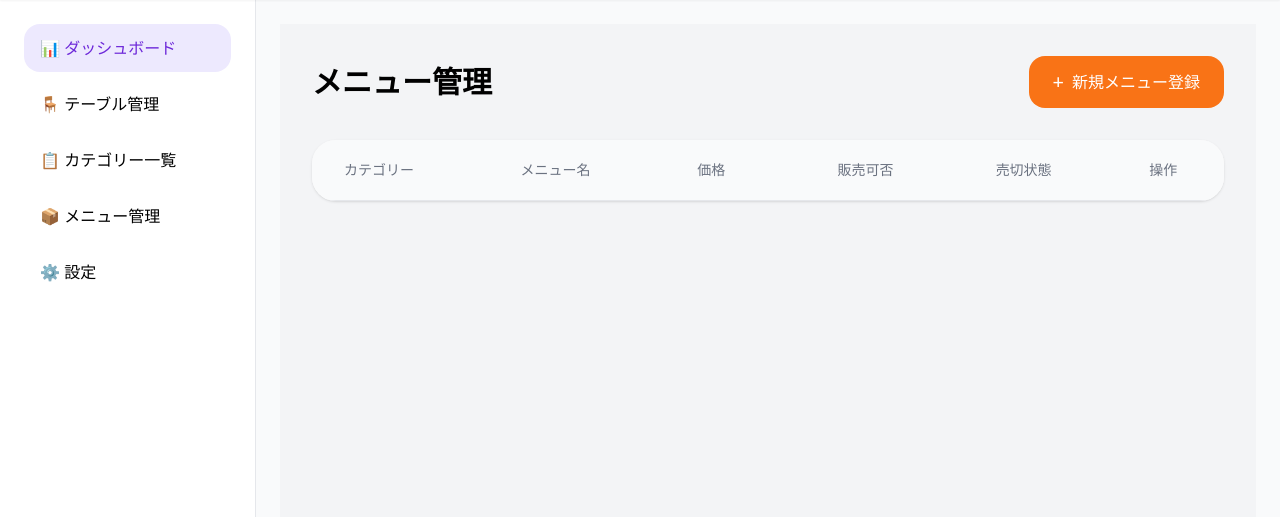
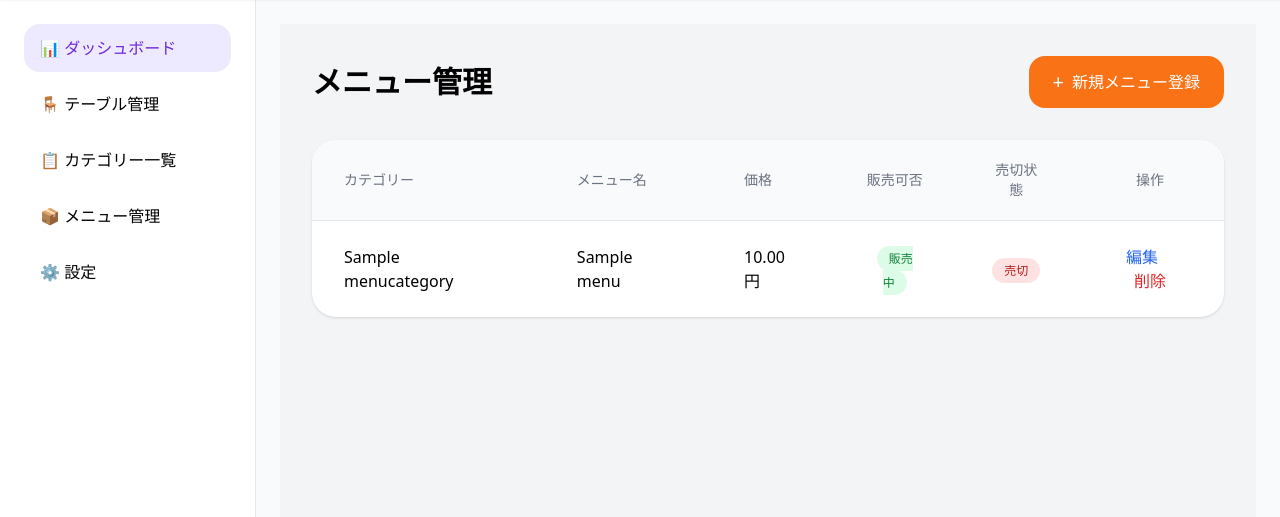
Before and after one commit to Junjehyun/mobile-order_django, a Django app: page /stores/menus/ in a window 1280 px wide. Shown: the part 57-574 px from the top of the page. Run offline with Django 5.2, Linux system fonts and the light colour scheme; a user stored in the database is signed in; tables that the repository leaves empty hold one stand-in row (values such as "Sample post"); lists and menus that the app fills with data are empty.

Commit message:
A06 Complete

```diff
--- a/static/css/output.css
+++ b/static/css/output.css
@@ -721,16 +721,16 @@ video {
   width: 4rem;
 }
 
+.w-5 {
+  width: 1.25rem;
+}
+
 .w-64 {
   width: 16rem;
 }
 
 .w-full {
   width: 100%;
-}
-
-.w-5 {
-  width: 1.25rem;
 }
 
 .max-w-2xl {
@@ -853,6 +853,10 @@ video {
   border-radius: 1.5rem;
 }
 
+.rounded-full {
+  border-radius: 9999px;
+}
+
 .rounded-xl {
   border-radius: 0.75rem;
 }
@@ -941,6 +945,11 @@ video {
   background-color: rgb(249 250 251 / var(--tw-bg-opacity, 1));
 }
 
+.bg-green-100 {
+  --tw-bg-opacity: 1;
+  background-color: rgb(220 252 231 / var(--tw-bg-opacity, 1));
+}
+
 .bg-green-50 {
   --tw-bg-opacity: 1;
   background-color: rgb(240 253 244 / var(--tw-bg-opacity, 1));
@@ -1021,6 +1030,11 @@ video {
   padding-right: 3rem;
 }
 
+.px-3 {
+  padding-left: 0.75rem;
+  padding-right: 0.75rem;
+}
+
 .px-4 {
   padding-left: 1rem;
   padding-right: 1rem;
@@ -1039,6 +1053,11 @@ video {
 .px-8 {
   padding-left: 2rem;
   padding-right: 2rem;
+}
+
+.py-1 {
+  padding-top: 0.25rem;
+  padding-bottom: 0.25rem;
 }
 
 .py-12 {
@@ -1205,6 +1224,11 @@ video {
   color: rgb(22 163 74 / var(--tw-text-opacity, 1));
 }
 
+.text-green-700 {
+  --tw-text-opacity: 1;
+  color: rgb(21 128 61 / var(--tw-text-opacity, 1));
+}
+
 .text-orange-600 {
   --tw-text-opacity: 1;
   color: rgb(234 88 12 / var(--tw-text-opacity, 1));
--- a/stores/forms.py
+++ b/stores/forms.py
@@ -214,6 +214,8 @@ class MenuForm(forms.ModelForm):
         """
         フォームの初期化時点でstoreごとのカテゴリーだけ表示することにquerysetを制限
         """
+        self.store = kwargs.pop('store', None)
+
         super().__init__(*args, **kwargs)
         if self.store:
             self.fields['category'].queryset = self.store.categories.filter(
--- a/stores/urls.py
+++ b/stores/urls.py
@@ -1,5 +1,19 @@
 from django.urls import path
-from .views import StoreRegistrationView, DashboardView, TableManagementView, TableCreateView, TableUpdateView, TableDeleteView, CategoryManagementView, CategoryCreateView, CategoryUpdateView, CategoryDeleteView
+from .views import (
+    StoreRegistrationView,
+    DashboardView,
+    TableManagementView,
+    TableCreateView,
+    TableUpdateView,
+    TableDeleteView,
+    CategoryManagementView,
+    CategoryCreateView,
+    CategoryUpdateView,
+    CategoryDeleteView,
+    MenuCreateView,
+    MenuUpdateView,
+    MenuDeleteView,
+)
 from django.views.generic import TemplateView
 from .views import MenuManagementView
 
@@ -25,4 +39,7 @@ urlpatterns = [
     path('categories/<int:pk>/delete/', CategoryDeleteView.as_view(), name='a05_category_delete'),
     #A06 メニュー管理
     path('menus/', MenuManagementView.as_view(), name='a06_menu_management'),
+    path('menus/create/', MenuCreateView.as_view(), name='a06_menu_create'),
+    path('menus/<int:pk>/update/', MenuUpdateView.as_view(), name='a06_menu_update'),
+    path('menus/<int:pk>/delete/', MenuDeleteView.as_view(), name='a06_menu_delete'),
 ]
--- a/stores/views.py
+++ b/stores/views.py
@@ -10,11 +10,11 @@ from .models import Store
 from .forms import StoreRegistrationForm, StoreTableForm #forms.pyからStoreRegistrationFormとStoreTableFormをインポート
 from django.views.generic import TemplateView
 from django.contrib.auth.mixins import LoginRequiredMixin
-from .models import StoreTable
+from .models import StoreTable, Menu
 from django.contrib import messages
 from django.utils import timezone
 from .models import MenuCategory
-from .forms import MenuCategoryForm
+from .forms import MenuCategoryForm, MenuForm
 from django.conf import settings
 from django.db import models
 from django.core.files.storage import default_storage
@@ -335,25 +335,116 @@ class CategoryDeleteView(LoginRequiredMixin, DeleteView):
 
 
 #A06
-class MenuManagementView(LoginRequiredMixin, TemplateView):
+class MenuManagementView(LoginRequiredMixin, ListView):
     """
         A06メニュー管理画面
     """
+    model = Menu
     template_name = 'admin/A06_menu_management.html'
+    context_object_name = 'menus'
+    login_url = 'login'
 
     def get(self, request, *args, **kwargs):
         if not hasattr(request.user, 'store') or request.user.store is None:
             messages.error(request, '店舗情報が登録されていません。まず店舗基本情報を登録してください。')
             return redirect('stores:a02_store_register')
+        return super().get(request, *args, **kwargs)
 
-        return super().get(request, *args, **kwargs)
+    def get_queryset(self):
+        return Menu.objects.filter(
+            store=self.request.user.store,
+            deleted_at__isnull=True
+        ).select_related('category').order_by('category__display_order', 'name')
 
     def get_context_data(self, **kwargs):
         context = super().get_context_data(**kwargs)
         context['title'] = 'メニュー管理'
         context['current_page'] = 'menus'
+        context['categories'] = self.request.user.store.categories.filter(
+            deleted_at__isnull=True
+        ).order_by('display_order', 'name')
         return context
 
-#class MenuCreateView(LoginRequiredMixin, CreateView):
-#class MenuUpdateView(LoginRequiredMixin, UpdateView):
-#class MenuDeleteView(LoginRequiredMixin, DeleteView):
+class MenuCreateView(LoginRequiredMixin, CreateView):
+    model = Menu
+    form_class = MenuForm
+    template_name = 'admin/a06_menu_management.html'
+    success_url = reverse_lazy('stores:a06_menu_management')
+
+    def get(self, request, *args, **kwargs):
+        if not hasattr(request.user, 'store') or request.user.store is None:
+            messages.error(request, '店舗情報が登録されていません。')
+            return redirect('stores:a02_store_register')
+        return super().get(request, *args, **kwargs)
+
+    def form_valid(self, form):
+        """Image Upload & Connecting Store & Success Message"""
+        menu = form.save(commit=False)
+        menu.store = self.request.user.store
+
+        # Image File
+        image = self.request.FILES.get('image')
+        if image:
+            folder = f"meus/{menu.store.store_id}/"
+            filename = f"menu_{menu.name}_{image.name}"
+            path = default_storage.save(folder + filename, ContentFile(image.read()))
+            menu.image_url = f"{settings.MEDIA_URL}{path}"
+
+        menu.save()
+        messages.success(self.request, 'メニューを登録しました。')
+        return redirect(self.success_url)
+
+    def get_form_kwargs(self):
+        return super().get_form_kwargs()
+        kwargs['store'] = self.request.user.store
+        return self.kwargs
+
+class MenuUpdateView(LoginRequiredMixin, UpdateView):
+    """Menu Edit"""
+    model = Menu
+    form_class = MenuForm
+    template_name = 'admin/A06_menu_management.html'
+    success_url = reverse_lazy('stores:a06_menu_management')
+
+    def get_queryset(self):
+        return Menu.objects.filter(
+            store=self.request.user.store,
+            deleted_at__isnull=True
+        )
+
+    def form_valid(self, form):
+        menu = form.save(commit=False)
+
+        image = self.request.FILES.get('image')
+        if image:
+            folder = f"menus/{menu.store.store_id}/"
+            filename = f"menu_{menu.name}_{image.name}"
+            path = default_storage.save(folder + filename, ContentFile(image.read()))
+            menu.image_url = f"{settings.MEDIA_URL}{path}"
+
+        menu.save()
+        messages.success(self.request, 'メニュー情報を更新しました。')
+        return redirect(self.success_url)
+
+    def get_form_kwargs(self):
+        kwargs = super().get_form_kwargs()
+        kwargs['store'] = self.request.user.store
+        return kwargs
+
+class MenuDeleteView(LoginRequiredMixin, DeleteView):
+    """Menu Delete"""
+    model = Menu
+    success_url = reverse_lazy('stores:a06_menu_management')
+
+    def get_queryset(self):
+        return Menu.objects.filter(
+            store=self.request.user.store,
+            deleted_at__isnull=True
+        )
+
+    def form_valid(self, form):
+        self.object = self.get_object()
+        self.object.deleted_at = timezone.now()   # Soft Delete
+        self.object.save()
+        messages.success(self.request, 'メニューを削除しました。')
+        return redirect(self.success_url)
--- a/templates/admin/A06_menu_management.html
+++ b/templates/admin/A06_menu_management.html
@@ -6,7 +6,6 @@
     <div class="flex justify-between items-center mb-8">
         <h2 class="text-3xl font-bold">メニュー管理</h2>
 
-        <!-- 新規登録ボタン -->
         <button onclick="showCreateModal()"
                 class="px-6 py-3 bg-orange-500 hover:bg-orange-600 text-white font-medium rounded-2xl flex items-center gap-2 transition">
             <span class="text-xl">+</span>
@@ -14,7 +13,6 @@
         </button>
     </div>
 
-    <!-- メニュー一覧 -->
     <div class="bg-white rounded-3xl shadow overflow-hidden">
         <table class="w-full">
             <thead class="bg-gray-50 border-b">
@@ -27,8 +25,36 @@
                     <th class="px-8 py-5 font-medium text-center">操作</th>
                 </tr>
             </thead>
-            <tbody class="divide-y" id="menuTableBody">
-                <!-- Step 5에서 {% for menu in menus %} 루프로 채워질 예정 -->
+            <tbody class="divide-y">
+                {% for menu in menus %}
+                <tr class="hover:bg-gray-50 transition"
+                    data-id="{{ menu.id }}"
+                    data-category-id="{{ menu.category.id }}"
+                    data-name="{{ menu.name }}"
+                    data-name-en="{{ menu.name_en|default:'' }}"
+                    data-price="{{ menu.price }}"
+                    data-description="{{ menu.description|default:'' }}"
+                    data-allergy-info="{{ menu.allergy_info|default:'' }}"
+                    data-is-available="{{ menu.is_available|yesno:'true,false' }}"
+                    data-is-sold-out="{{ menu.is_sold_out|yesno:'true,false' }}">
+                    <td class="px-8 py-6 font-medium">{{ menu.category.name }}</td>
+                    <td class="px-8 py-6">{{ menu.name }}</td>
+                    <td class="px-8 py-6">{{ menu.price }}円</td>
+                    <td class="px-8 py-6 text-center">
+                        <span class="px-3 py-1 text-xs rounded-full {% if menu.is_available %}bg-green-100 text-green-700{% else %}bg-gray-100 text-gray-500{% endif %}">
+                            {{ menu.is_available|yesno:"販売中,販売停止" }}
+                        </span>
+                    </td>
+                    <td class="px-8 py-6 text-center">
+                        <span class="px-3 py-1 text-xs rounded-full {% if menu.is_sold_out %}bg-red-100 text-red-700{% else %}bg-gray-100 text-gray-500{% endif %}">
+                            {{ menu.is_sold_out|yesno:"売切,販売中" }}
+                        </span>
+                    </td>
+                    <td class="px-8 py-6 text-center">
+                        <button onclick="editMenu({{ menu.id }})" class="text-blue-600 hover:text-blue-700 mr-4">編集</button>
+                        <button onclick="deleteMenu({{ menu.id }})" class="text-red-600 hover:text-red-700">削除</button>
+                    </td>
+                </tr>
                 {% empty %}
                 <tr>
                     <td colspan="6" class="px-8 py-12 text-center text-gray-400">
@@ -53,39 +79,43 @@
                     <div class="space-y-6">
                         <div>
                             <label class="block text-sm text-gray-500 mb-1">カテゴリー <span class="text-red-500">*</span></label>
-                            <select id="category_id" name="category"
-                                    class="w-full px-4 py-3 border border-gray-300 rounded-2xl focus:outline-none focus:border-orange-400" required>
+                            <select id="category_id" name="category" class="w-full px-4 py-3 border border-gray-300 rounded-2xl focus:outline-none focus:border-orange-400" required>
+                                {% for cat in categories %}
+                                <option value="{{ cat.id }}">{{ cat.name }}</option>
+                                {% endfor %}
                             </select>
                         </div>
 
                         <div>
                             <label class="block text-sm text-gray-500 mb-1">メニュー名 <span class="text-red-500">*</span></label>
-                            <input type="text" id="name" name="name"
-                                   class="w-full px-4 py-3 border border-gray-300 rounded-2xl focus:outline-none focus:border-orange-400" required>
+                            <input type="text" id="name" name="name" class="w-full px-4 py-3 border border-gray-300 rounded-2xl focus:outline-none focus:border-orange-400" required>
                         </div>
 
                         <div>
                             <label class="block text-sm text-gray-500 mb-1">英文名</label>
-                            <input type="text" id="name_en" name="name_en"
-                                   class="w-full px-4 py-3 border border-gray-300 rounded-2xl focus:outline-none focus:border-orange-400">
+                            <input type="text" id="name_en" name="name_en" class="w-full px-4 py-3 border border-gray-300 rounded-2xl focus:outline-none focus:border-orange-400">
                         </div>
 
                         <div>
                             <label class="block text-sm text-gray-500 mb-1">価格 (円) <span class="text-red-500">*</span></label>
-                            <input type="number" id="price" name="price" step="1" min="0"
-                                   class="w-full px-4 py-3 border border-gray-300 rounded-2xl focus:outline-none focus:border-orange-400" required>
+                            <input type="number" id="price" name="price" step="1" min="0" class="w-full px-4 py-3 border border-gray-300 rounded-2xl focus:outline-none focus:border-orange-400" required>
+                        </div>
+
+                        <div>
+                            <label class="block text-sm text-gray-500 mb-1">アレルギー情報</label>
+                            <input type="text" id="allergy_info" name="allergy_info"
+                                class="w-full px-4 py-3 border border-gray-300 rounded-2xl focus:outline-none focus:border-orange-400"
+                                placeholder="例: 小麦・卵・乳製品">
                         </div>
 
                         <div>
                             <label class="block text-sm text-gray-500 mb-1">説明</label>
-                            <textarea id="description" name="description" rows="3"
-                                      class="w-full px-4 py-3 border border-gray-300 rounded-2xl focus:outline-none focus:border-orange-400"></textarea>
+                            <textarea id="description" name="description" rows="3" class="w-full px-4 py-3 border border-gray-300 rounded-2xl focus:outline-none focus:border-orange-400"></textarea>
                         </div>
 
                         <div>
                             <label class="block text-sm text-gray-500 mb-1">代表イメージ</label>
-                            <input type="file" id="image" name="image" accept="image/*"
-                                   class="w-full px-4 py-3 border border-gray-300 rounded-2xl focus:outline-none focus:border-orange-400">
+                            <input type="file" id="image" name="image" accept="image/*" class="w-full px-4 py-3 border border-gray-300 rounded-2xl focus:outline-none focus:border-orange-400">
                         </div>
 
                         <div class="flex items-center gap-8">
@@ -103,14 +133,8 @@
             </div>
 
             <div class="border-t px-8 py-5 flex gap-3">
-                <button onclick="hideModal()"
-                        class="flex-1 py-4 text-gray-600 font-medium border border-gray-300 rounded-2xl hover:bg-gray-50">
-                    キャンセル
-                </button>
-                <button onclick="saveMenu()"
-                        class="flex-1 py-4 bg-orange-500 hover:bg-orange-600 text-white font-medium rounded-2xl">
-                    保存する
-                </button>
+                <button onclick="hideModal()" class="flex-1 py-4 text-gray-600 font-medium border border-gray-300 rounded-2xl hover:bg-gray-50">キャンセル</button>
+                <button onclick="saveMenu()" class="flex-1 py-4 bg-orange-500 hover:bg-orange-600 text-white font-medium rounded-2xl">保存する</button>
             </div>
         </div>
     </div>
@@ -122,12 +146,28 @@ function showCreateModal() {
     document.getElementById('modalTitle').textContent = '新規メニュー登録';
     document.getElementById('menuForm').reset();
     document.getElementById('menuId').value = '';
+    document.getElementById('menuForm').action = "{% url 'stores:a06_menu_create' %}";
     document.getElementById('menuModal').classList.remove('hidden');
 }
 
 function editMenu(id) {
+    const row = document.querySelector(`tr[data-id="${id}"]`);
+    if (!row) return;
+
     document.getElementById('modalTitle').textContent = 'メニュー編集';
     document.getElementById('menuId').value = id;
+    document.getElementById('menuForm').action = "{% url 'stores:a06_menu_update' 0 %}".replace('0', id);
+
+    document.getElementById('category_id').value = row.dataset.categoryId;
+    document.getElementById('name').value = row.dataset.name;
+    document.getElementById('name_en').value = row.dataset.nameEn || '';
+    document.getElementById('price').value = row.dataset.price;
+    document.getElementById('allergy_info').value = row.dataset.allergyInfo || '';
+    document.getElementById('description').value = row.dataset.description || '';
+
+    document.getElementById('is_available').checked = row.dataset.isAvailable === 'true';
+    document.getElementById('is_sold_out').checked = row.dataset.isSoldOut === 'true';
+
     document.getElementById('menuModal').classList.remove('hidden');
 }
 
@@ -144,6 +184,7 @@ function deleteMenu(id) {
     if (confirm('このメニューを削除しますか？')) {
         const form = document.createElement('form');
         form.method = 'post';
+        form.action = "{% url 'stores:a06_menu_delete' 0 %}".replace('0', id);
 
         const csrf = document.createElement('input');
         csrf.type = 'hidden';
```
Also changed, not shown: media/meus/MC01/menu_test_Highball.png (added), media/meus/MC01/menu_ハイボール_Highball.png (added), media/meus/MC01/menu_ハイボール_Highball_zd7YSsY.png (added), stores/migrations/0007_menu.py (added).
